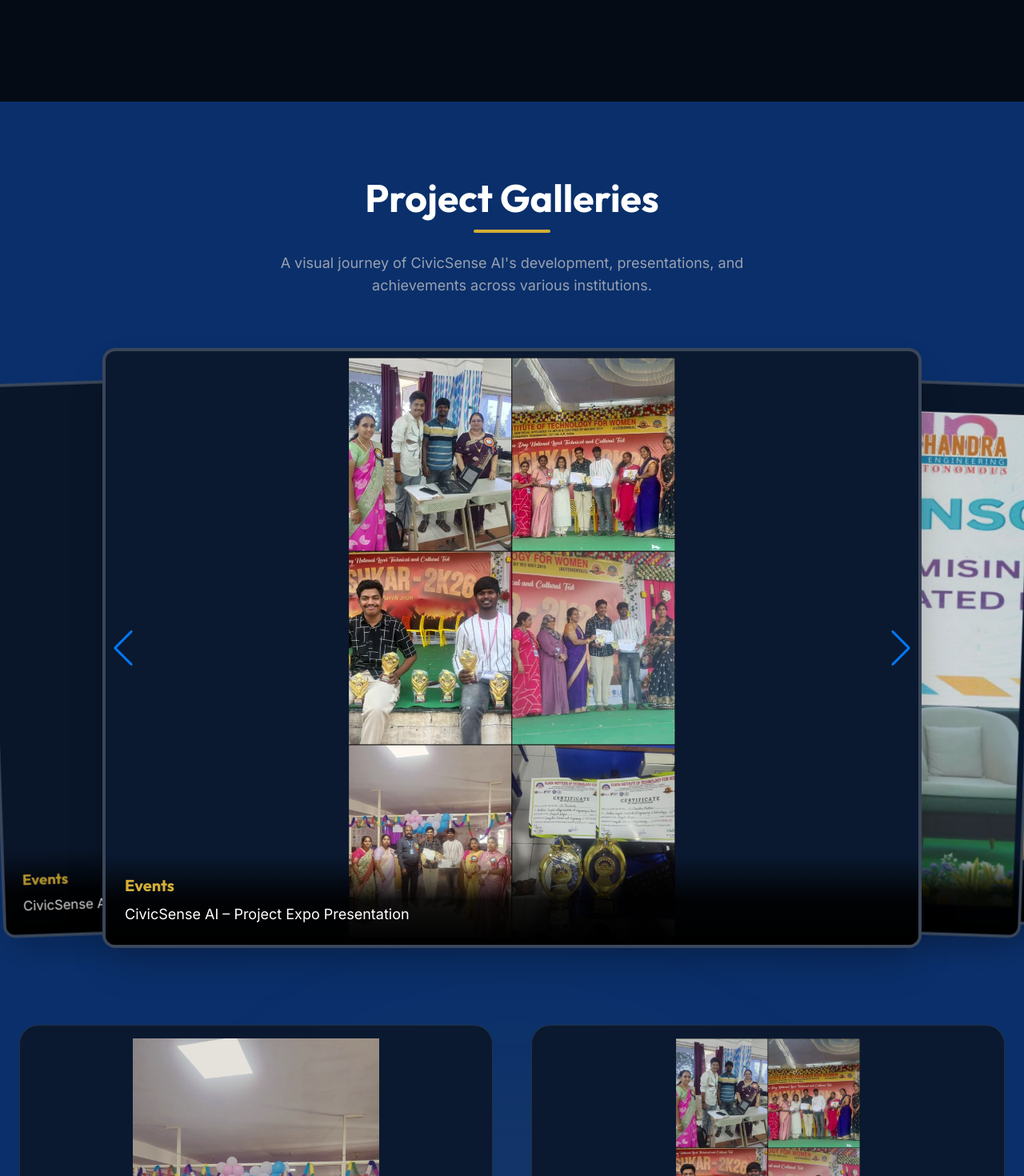
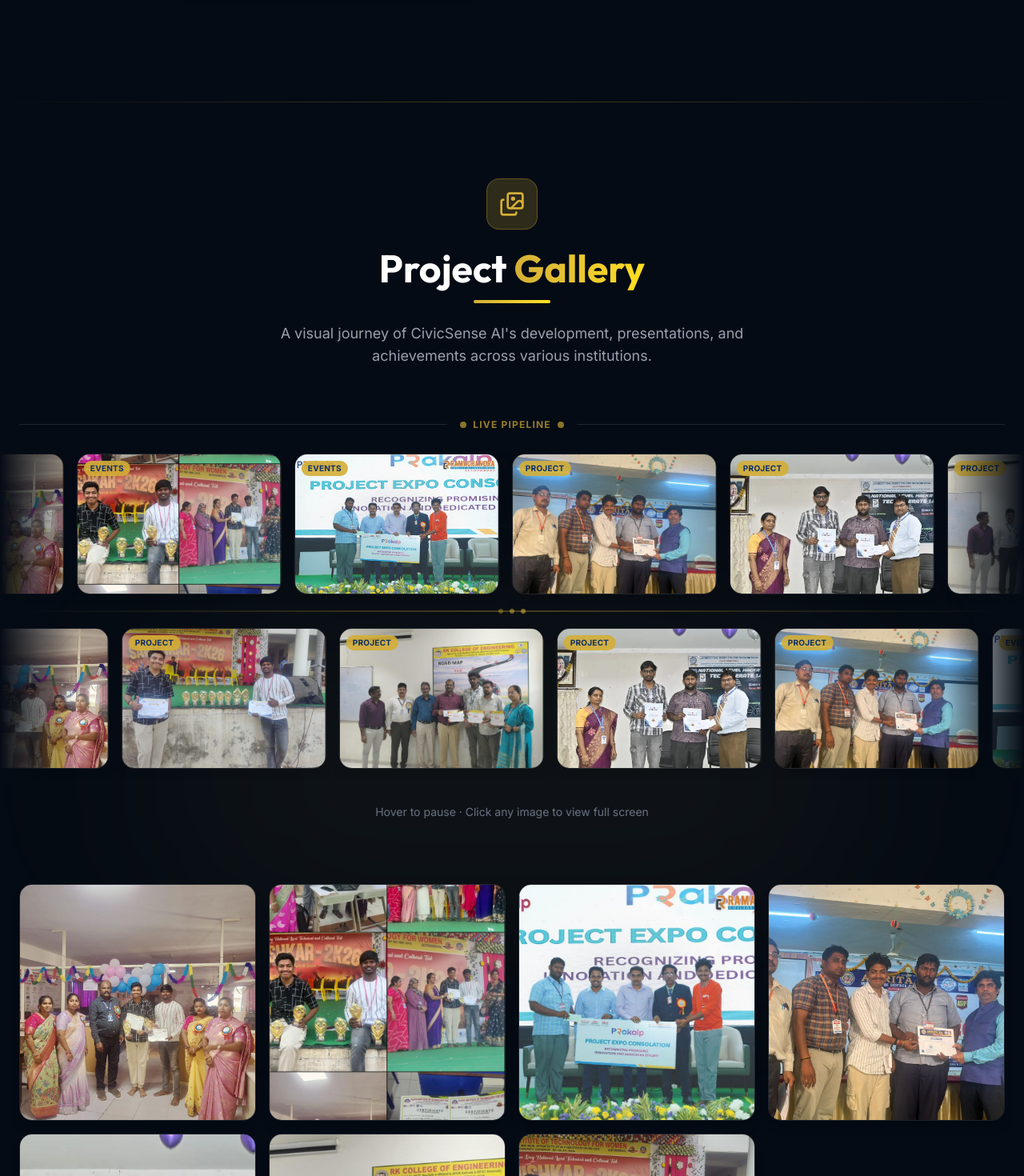
Before and after one commit to sujjusoftwaresolutions-bit/sss_website, a React app in the folder frontend/: page /civicsense-ai in a window 1280 px wide. Shown: the part 6160-7630 px from the top of the page at 80% size. Built offline with nearby package versions, Linux system fonts and the light colour scheme; the HTML template or start-up script is replaced by a standard one.

Commit message:
feat: add infinite pipeline conveyor belt gallery with 2 rows, hover-to-pause, lightbox

```diff
--- a/frontend/src/components/civicsense/ImageGalleries.jsx
+++ b/frontend/src/components/civicsense/ImageGalleries.jsx
@@ -1,12 +1,6 @@
-import React, { useState, useEffect, useCallback } from 'react';
+import React, { useState, useEffect, useCallback, useRef } from 'react';
 import { motion, AnimatePresence } from 'framer-motion';
-import { Swiper, SwiperSlide } from 'swiper/react';
-import { Autoplay, EffectCards, Navigation } from 'swiper/modules';
-import { X, ZoomIn, ChevronLeft, ChevronRight, Maximize2, Minimize2 } from 'lucide-react';
-
-import 'swiper/css';
-import 'swiper/css/effect-cards';
-import 'swiper/css/navigation';
+import { X, ZoomIn, ChevronLeft, ChevronRight, Maximize2, Minimize2, Images } from 'lucide-react';
 
 // Real uploaded CivicSense AI project and event images
 const galleryImages = [
@@ -19,6 +13,82 @@
   { id: 7, url: '/civicsense/project4.jpeg', category: 'Project', alt: 'CivicSense AI – Additional Showcase' },
 ];
 
+// Duplicate images to fill the pipeline rows nicely
+const row1 = [...galleryImages, ...galleryImages, ...galleryImages];
+const row2 = [...galleryImages].reverse().concat([...galleryImages].reverse(), [...galleryImages].reverse());
+
+// ─── Pipeline Row Component ──────────────────────────────────────────────────
+const PipelineRow = ({ images, direction = 'left', speed = 35, onImageClick }) => {
+  const trackRef = useRef(null);
+  const [isPaused, setIsPaused] = useState(false);
+  const animationRef = useRef(null);
+  const posRef = useRef(0);
+
+  useEffect(() => {
+    const track = trackRef.current;
+    if (!track) return;
+
+    const itemWidth = track.scrollWidth / 3; // We tripled the images
+    const step = direction === 'left' ? -0.5 : 0.5;
+
+    const animate = () => {
+      if (!isPaused) {
+        posRef.current += step * (speed / 35);
+        if (posRef.current <= -itemWidth) posRef.current = 0;
+        if (posRef.current >= 0 && direction === 'right') posRef.current = -itemWidth;
+        track.style.transform = `translateX(${posRef.current}px)`;
+      }
+      animationRef.current = requestAnimationFrame(animate);
+    };
+
+    animationRef.current = requestAnimationFrame(animate);
+    return () => cancelAnimationFrame(animationRef.current);
+  }, [isPaused, direction, speed]);
+
+  return (
+    <div
+      className="overflow-hidden relative py-3"
+      onMouseEnter={() => setIsPaused(true)}
+      onMouseLeave={() => setIsPaused(false)}
+    >
+      {/* Left fade */}
+      <div className="absolute left-0 top-0 bottom-0 w-24 z-10 pointer-events-none bg-gradient-to-r from-[#050B14] to-transparent" />
+      {/* Right fade */}
+      <div className="absolute right-0 top-0 bottom-0 w-24 z-10 pointer-events-none bg-gradient-to-l from-[#050B14] to-transparent" />
+
+      <div ref={trackRef} className="flex gap-4" style={{ width: 'max-content', willChange: 'transform' }}>
+        {images.map((img, idx) => (
+          <motion.div
+            key={`${img.id}-${idx}`}
+            whileHover={{ scale: 1.06, y: -6 }}
+            transition={{ type: 'spring', stiffness: 300, damping: 20 }}
+            onClick={() => onImageClick(img.id - 1)}
+            className="relative group flex-shrink-0 w-64 h-44 rounded-2xl overflow-hidden cursor-pointer border border-white/10 hover:border-brand-gold/60 transition-colors duration-300 shadow-lg"
+          >
+            <img
+              src={img.url}
+              alt={img.alt}
+              className="w-full h-full object-cover transition-transform duration-500 group-hover:scale-110"
+              loading="lazy"
+            />
+            {/* Overlay */}
+            <div className="absolute inset-0 bg-gradient-to-t from-black/80 via-black/20 to-transparent opacity-0 group-hover:opacity-100 transition-opacity duration-300 flex flex-col items-center justify-end p-4">
+              <ZoomIn className="text-brand-gold w-8 h-8 mb-2" />
+              <span className="text-brand-gold font-bold text-xs uppercase tracking-wider">{img.category}</span>
+              <span className="text-white text-xs text-center mt-1 line-clamp-2">{img.alt}</span>
+            </div>
+            {/* Category badge */}
+            <div className="absolute top-2 left-2 bg-brand-gold/90 text-brand-navy text-[10px] font-bold px-2 py-0.5 rounded-full uppercase tracking-wide">
+              {img.category}
+            </div>
+          </motion.div>
+        ))}
+      </div>
+    </div>
+  );
+};
+
+// ─── Main Component ──────────────────────────────────────────────────────────
 const ImageGalleries = () => {
   const [lightboxOpen, setLightboxOpen] = useState(false);
   const [currentIndex, setCurrentIndex] = useState(0);
@@ -30,9 +100,7 @@
     setIsZoomed(false);
   };
 
-  const closeLightbox = () => {
-    setLightboxOpen(false);
-  };
+  const closeLightbox = () => setLightboxOpen(false);
 
   const nextImage = useCallback(() => {
     setCurrentIndex((prev) => (prev + 1) % galleryImages.length);
@@ -56,86 +124,121 @@
   }, [lightboxOpen, nextImage, prevImage]);
 
   return (
-    <section className="py-24 bg-brand-navy relative overflow-hidden">
-      {/* Decorative Blur */}
-      <div className="absolute top-1/2 left-1/2 -translate-x-1/2 -translate-y-1/2 w-[800px] h-[800px] bg-brand-gold/5 rounded-full blur-[100px] pointer-events-none" />
+    <section className="py-24 bg-[#050B14] relative overflow-hidden">
+      {/* Ambient glow */}
+      <div className="absolute top-1/2 left-1/2 -translate-x-1/2 -translate-y-1/2 w-[900px] h-[400px] bg-brand-gold/5 rounded-full blur-[120px] pointer-events-none" />
+      <div className="absolute top-0 left-0 w-full h-px bg-gradient-to-r from-transparent via-brand-gold/30 to-transparent" />
+      <div className="absolute bottom-0 left-0 w-full h-px bg-gradient-to-r from-transparent via-brand-gold/30 to-transparent" />
 
-      <div className="max-w-7xl mx-auto px-6 relative z-10">
+      <div className="relative z-10">
 
-        <div className="text-center mb-16">
-          <h2 className="text-4xl md:text-5xl font-bold text-white mb-4 font-outfit">Project Galleries</h2>
-          <div className="w-24 h-1 bg-brand-gold mx-auto rounded-full mb-6" />
-          <p className="text-gray-400 font-inter text-lg max-w-2xl mx-auto">
+        {/* Header */}
+        <div className="text-center mb-16 px-6">
+          <motion.div
+            initial={{ scale: 0 }}
+            whileInView={{ scale: 1 }}
+            viewport={{ once: true }}
+            className="w-16 h-16 bg-brand-gold/20 rounded-2xl flex items-center justify-center mx-auto mb-6 border border-brand-gold/30"
+          >
+            <Images className="w-8 h-8 text-brand-gold" />
+          </motion.div>
+          <motion.h2
+            initial={{ y: 30, opacity: 0 }}
+            whileInView={{ y: 0, opacity: 1 }}
+            viewport={{ once: true }}
+            transition={{ delay: 0.1 }}
+            className="text-4xl md:text-5xl font-bold text-white mb-4 font-outfit"
+          >
+            Project{' '}
+            <span className="bg-gradient-to-r from-brand-gold to-yellow-300 bg-clip-text text-transparent">
+              Gallery
+            </span>
+          </motion.h2>
+          <div className="w-24 h-1 bg-gradient-to-r from-brand-gold to-yellow-300 mx-auto rounded-full mb-6" />
+          <motion.p
+            initial={{ y: 20, opacity: 0 }}
+            whileInView={{ y: 0, opacity: 1 }}
+            viewport={{ once: true }}
+            transition={{ delay: 0.2 }}
+            className="text-gray-400 font-inter text-lg max-w-2xl mx-auto"
+          >
             A visual journey of CivicSense AI's development, presentations, and achievements across various institutions.
-          </p>
+          </motion.p>
         </div>
 
-        {/* Carousel Showcase for Highlights */}
-        <div className="mb-24 flex justify-center w-full">
-          {/* Increased container size significantly */}
-          <div className="w-full max-w-4xl lg:max-w-5xl h-[450px] md:h-[650px] lg:h-[750px]">
-            <Swiper
-              effect={'cards'}
-              grabCursor={true}
-              navigation={true}
-              modules={[EffectCards, Autoplay, Navigation]}
-              autoplay={{ delay: 4000 }}
-              cardsEffect={{
-                slideShadows: true,
-                perSlideOffset: 18, // Reduced overlapping by increasing offset distance
-                perSlideRotate: 2,
-              }}
-              className="w-full h-full pb-10"
-            >
-              {galleryImages.map((img, idx) => (
-                <SwiperSlide key={img.id} className="rounded-2xl overflow-hidden border-4 border-white/20 shadow-2xl bg-[#0a1930] cursor-pointer" onClick={() => openLightbox(idx)}>
-                  <img src={img.url} alt={img.alt} className="w-full h-full object-contain p-2" />
-                  <div className="absolute bottom-0 left-0 w-full p-6 bg-gradient-to-t from-black via-black/90 to-transparent">
-                    <span className="text-brand-gold font-bold font-outfit text-xl block mb-2">{img.category}</span>
-                    <span className="text-white font-inter text-lg">{img.alt}</span>
+        {/* ── PIPELINE BELT LABEL ── */}
+        <div className="flex items-center gap-4 px-6 max-w-7xl mx-auto mb-4">
+          <div className="flex-1 h-px bg-white/10" />
+          <span className="text-brand-gold/70 text-xs font-bold uppercase tracking-widest flex items-center gap-2">
+            <span className="w-2 h-2 rounded-full bg-brand-gold animate-pulse inline-block" />
+            Live Pipeline
+            <span className="w-2 h-2 rounded-full bg-brand-gold animate-pulse inline-block" />
+          </span>
+          <div className="flex-1 h-px bg-white/10" />
         </div>
-                </SwiperSlide>
+
+        {/* ── PIPELINE ROW 1 — scrolls LEFT ── */}
+        <div className="mb-2">
+          <PipelineRow images={row1} direction="left" speed={30} onImageClick={openLightbox} />
+        </div>
+
+        {/* ── PIPELINE CONNECTOR ── */}
+        <div className="flex items-center justify-center my-1 relative px-6">
+          <div className="w-full h-0.5 bg-gradient-to-r from-transparent via-brand-gold/30 to-transparent" />
+          <div className="absolute flex gap-2">
+            {[0, 1, 2].map(i => (
+              <div key={i} className="w-1.5 h-1.5 rounded-full bg-brand-gold/60 animate-pulse" style={{ animationDelay: `${i * 0.3}s` }} />
             ))}
-            </Swiper>
           </div>
         </div>
 
-        {/* Masonry/Grid - Changed to 2 columns on desktop for much larger images */}
-        <div className="grid grid-cols-1 md:grid-cols-2 gap-8 md:gap-12">
+        {/* ── PIPELINE ROW 2 — scrolls RIGHT ── */}
+        <div className="mt-2">
+          <PipelineRow images={row2} direction="right" speed={25} onImageClick={openLightbox} />
+        </div>
+
+        {/* Click hint */}
+        <motion.p
+          initial={{ opacity: 0 }}
+          whileInView={{ opacity: 1 }}
+          viewport={{ once: true }}
+          className="text-center text-gray-500 text-sm mt-8 px-6"
+        >
+          Hover to pause · Click any image to view full screen
+        </motion.p>
+
+        {/* ── GRID THUMBNAILS ── */}
+        <div className="max-w-7xl mx-auto px-6 mt-20">
+          <div className="grid grid-cols-2 sm:grid-cols-3 md:grid-cols-4 gap-4">
             {galleryImages.map((img, idx) => (
               <motion.div
                 key={img.id}
-              initial={{ opacity: 0, y: 30 }}
-              whileInView={{ opacity: 1, y: 0 }}
+                initial={{ opacity: 0, scale: 0.9 }}
+                whileInView={{ opacity: 1, scale: 1 }}
                 viewport={{ once: true }}
-              transition={{ delay: idx * 0.1 }}
-              // Premium hover effects added
-              whileHover={{
-                scale: 1.05,
-                y: -10,
-                boxShadow: "0 20px 40px rgba(212,175,55,0.2)",
-                borderColor: "rgba(212,175,55,0.6)"
-              }}
-              className="relative group rounded-3xl overflow-hidden cursor-pointer aspect-[4/3] bg-[#0a1930] border border-white/10 transition-all duration-300"
+                transition={{ delay: idx * 0.08 }}
+                whileHover={{ scale: 1.05, y: -4 }}
                 onClick={() => openLightbox(idx)}
+                className="relative group aspect-square rounded-2xl overflow-hidden cursor-pointer border border-white/10 hover:border-brand-gold/60 transition-all duration-300 shadow-lg"
               >
                 <img
                   src={img.url}
                   alt={img.alt}
-                className="w-full h-full object-contain p-4 transition-transform duration-500 group-hover:scale-105 opacity-90 group-hover:opacity-100"
+                  className="w-full h-full object-cover transition-transform duration-500 group-hover:scale-110"
+                  loading="lazy"
                 />
-              <div className="absolute inset-0 bg-brand-navy/70 opacity-0 group-hover:opacity-100 transition-opacity duration-300 flex flex-col items-center justify-center p-6 text-center backdrop-blur-sm">
-                <ZoomIn className="text-brand-gold w-16 h-16 mb-4" />
-                <span className="text-brand-gold font-bold font-outfit text-xl mb-2">{img.category}</span>
-                <span className="text-white font-semibold font-inter text-2xl">{img.alt}</span>
+                <div className="absolute inset-0 bg-gradient-to-t from-black/80 to-transparent opacity-0 group-hover:opacity-100 transition-opacity duration-300 flex flex-col items-center justify-end p-3">
+                  <ZoomIn className="text-brand-gold w-6 h-6 mb-1" />
+                  <span className="text-white text-xs text-center line-clamp-2">{img.alt}</span>
                 </div>
               </motion.div>
             ))}
           </div>
+        </div>
 
       </div>
 
-      {/* Premium Lightbox */}
+      {/* ── LIGHTBOX ── */}
       <AnimatePresence>
         {lightboxOpen && (
           <motion.div
@@ -143,72 +246,71 @@
             animate={{ opacity: 1 }}
             exit={{ opacity: 0 }}
             className="fixed inset-0 z-[100] bg-black/98 flex items-center justify-center p-2 md:p-8 backdrop-blur-xl"
+            onClick={closeLightbox}
           >
-            {/* Top Controls */}
-            <div className="absolute top-6 right-6 flex items-center gap-4 z-50">
+            {/* Controls */}
+            <div className="absolute top-6 right-6 flex items-center gap-3 z-50" onClick={e => e.stopPropagation()}>
               <button
                 onClick={() => setIsZoomed(!isZoomed)}
-                className="w-12 h-12 rounded-full bg-white/10 hover:bg-brand-gold flex items-center justify-center text-white hover:text-brand-navy transition-colors"
-                title={isZoomed ? "Zoom Out" : "Zoom In"}
+                className="w-11 h-11 rounded-full bg-white/10 hover:bg-brand-gold flex items-center justify-center text-white hover:text-brand-navy transition-colors"
               >
-                {isZoomed ? <Minimize2 size={24} /> : <Maximize2 size={24} />}
+                {isZoomed ? <Minimize2 size={20} /> : <Maximize2 size={20} />}
               </button>
               <button
                 onClick={closeLightbox}
-                className="w-12 h-12 rounded-full bg-white/10 hover:bg-red-500 flex items-center justify-center text-white transition-colors"
-                title="Close"
+                className="w-11 h-11 rounded-full bg-white/10 hover:bg-red-500 flex items-center justify-center text-white transition-colors"
               >
-                <X size={24} />
+                <X size={20} />
               </button>
             </div>
 
-            {/* Navigation Arrows */}
+            {/* Nav Arrows */}
             <button
-              onClick={(e) => { e.stopPropagation(); prevImage(); }}
-              className="absolute left-4 md:left-8 top-1/2 -translate-y-1/2 w-12 h-12 md:w-16 md:h-16 rounded-full bg-white/10 hover:bg-brand-gold flex items-center justify-center text-white hover:text-brand-navy transition-colors z-50 group"
+              onClick={e => { e.stopPropagation(); prevImage(); }}
+              className="absolute left-4 md:left-8 top-1/2 -translate-y-1/2 w-12 h-12 rounded-full bg-white/10 hover:bg-brand-gold flex items-center justify-center text-white hover:text-brand-navy transition-colors z-50"
             >
-              <ChevronLeft className="w-8 h-8 md:w-10 md:h-10 group-hover:-translate-x-1 transition-transform" />
+              <ChevronLeft className="w-7 h-7" />
             </button>
             <button
-              onClick={(e) => { e.stopPropagation(); nextImage(); }}
-              className="absolute right-4 md:right-8 top-1/2 -translate-y-1/2 w-12 h-12 md:w-16 md:h-16 rounded-full bg-white/10 hover:bg-brand-gold flex items-center justify-center text-white hover:text-brand-navy transition-colors z-50 group"
+              onClick={e => { e.stopPropagation(); nextImage(); }}
+              className="absolute right-4 md:right-8 top-1/2 -translate-y-1/2 w-12 h-12 rounded-full bg-white/10 hover:bg-brand-gold flex items-center justify-center text-white hover:text-brand-navy transition-colors z-50"
             >
-              <ChevronRight className="w-8 h-8 md:w-10 md:h-10 group-hover:translate-x-1 transition-transform" />
+              <ChevronRight className="w-7 h-7" />
             </button>
 
-            {/* Main Image Container */}
+            {/* Image */}
             <motion.div
               key={currentIndex}
-              initial={{ opacity: 0, scale: 0.95 }}
+              initial={{ opacity: 0, scale: 0.92 }}
               animate={{ opacity: 1, scale: 1 }}
-              exit={{ opacity: 0, scale: 0.95 }}
-              transition={{ type: "spring", damping: 25, stiffness: 300 }}
-              className={`w-full h-full flex items-center justify-center cursor-pointer ${isZoomed ? 'overflow-auto items-start py-20' : ''}`}
-              onClick={() => setIsZoomed(!isZoomed)}
+              exit={{ opacity: 0, scale: 0.92 }}
+              transition={{ type: 'spring', damping: 25, stiffness: 300 }}
+              className={`w-full h-full flex items-center justify-center ${isZoomed ? 'overflow-auto items-start pt-20' : ''}`}
+              onClick={e => { e.stopPropagation(); setIsZoomed(!isZoomed); }}
             >
               <img
                 src={galleryImages[currentIndex].url}
                 alt={galleryImages[currentIndex].alt}
-                className={`transition-all duration-300 rounded-xl shadow-[0_0_50px_rgba(212,175,55,0.15)] ${isZoomed ? 'w-[150%] max-w-none h-auto' : 'w-[95%] h-[95%] object-contain'}`}
+                className={`transition-all duration-300 rounded-2xl shadow-[0_0_60px_rgba(212,175,55,0.2)] ${isZoomed ? 'w-[150%] max-w-none h-auto' : 'max-h-[85vh] max-w-[90vw] object-contain'}`}
               />
             </motion.div>
 
-            {/* Image Info Footer */}
+            {/* Footer */}
             {!isZoomed && (
               <motion.div
                 initial={{ y: 50, opacity: 0 }}
                 animate={{ y: 0, opacity: 1 }}
-                className="absolute bottom-8 left-1/2 -translate-x-1/2 text-center text-white bg-black/70 px-8 py-4 rounded-full backdrop-blur-md border border-white/10 shadow-2xl"
+                className="absolute bottom-8 left-1/2 -translate-x-1/2 text-center text-white bg-black/70 px-8 py-3 rounded-full backdrop-blur-md border border-white/10"
+                onClick={e => e.stopPropagation()}
               >
-                <div className="font-bold text-brand-gold text-lg mb-1">{galleryImages[currentIndex].category}</div>
-                <div className="font-inter text-gray-200">{galleryImages[currentIndex].alt}</div>
-                <div className="text-gray-400 text-sm mt-2">{currentIndex + 1} / {galleryImages.length}</div>
+                <div className="font-bold text-brand-gold text-sm mb-0.5">{galleryImages[currentIndex].category}</div>
+                <div className="text-gray-200 text-sm">{galleryImages[currentIndex].alt}</div>
+                <div className="text-gray-500 text-xs mt-1">{currentIndex + 1} / {galleryImages.length}</div>
               </motion.div>
             )}
           </motion.div>
         )}
       </AnimatePresence>
-
     </section>
   );
 };
```
Lines whose indentation alone changed are shown as unchanged.
